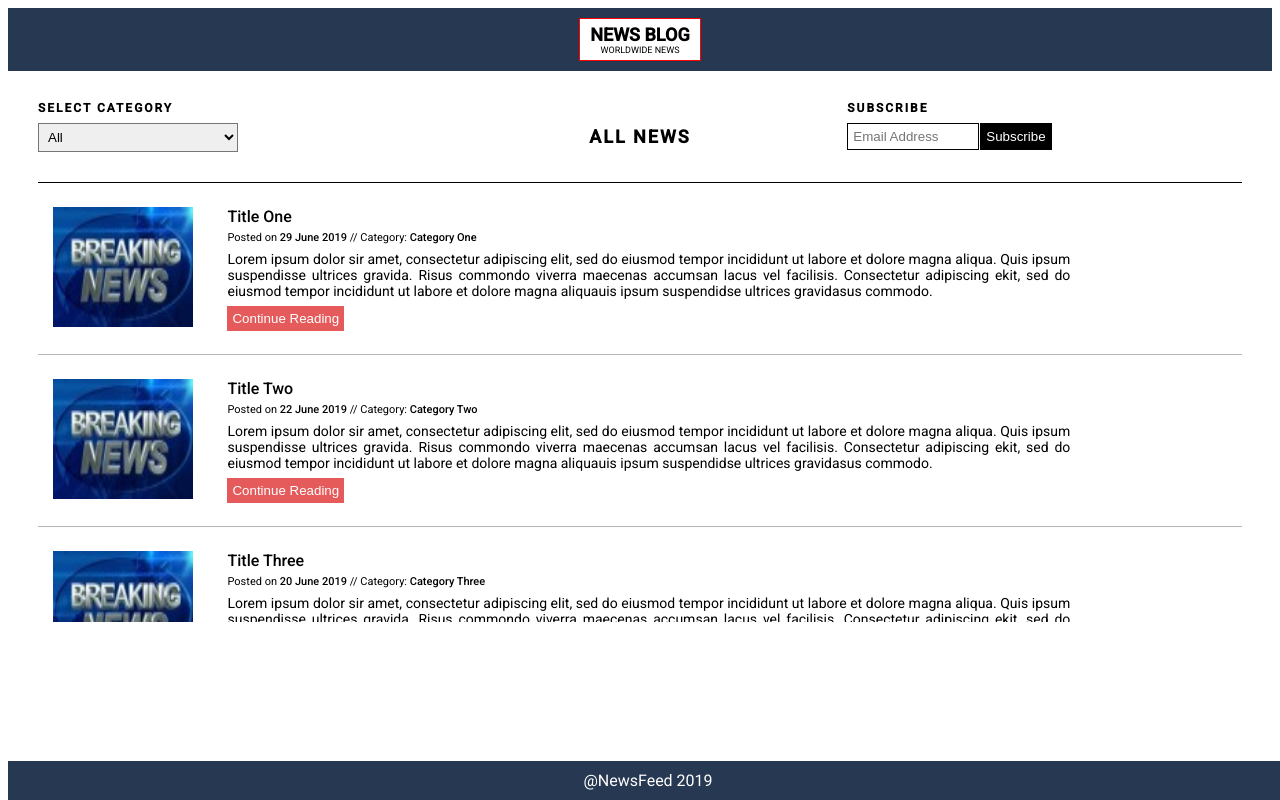
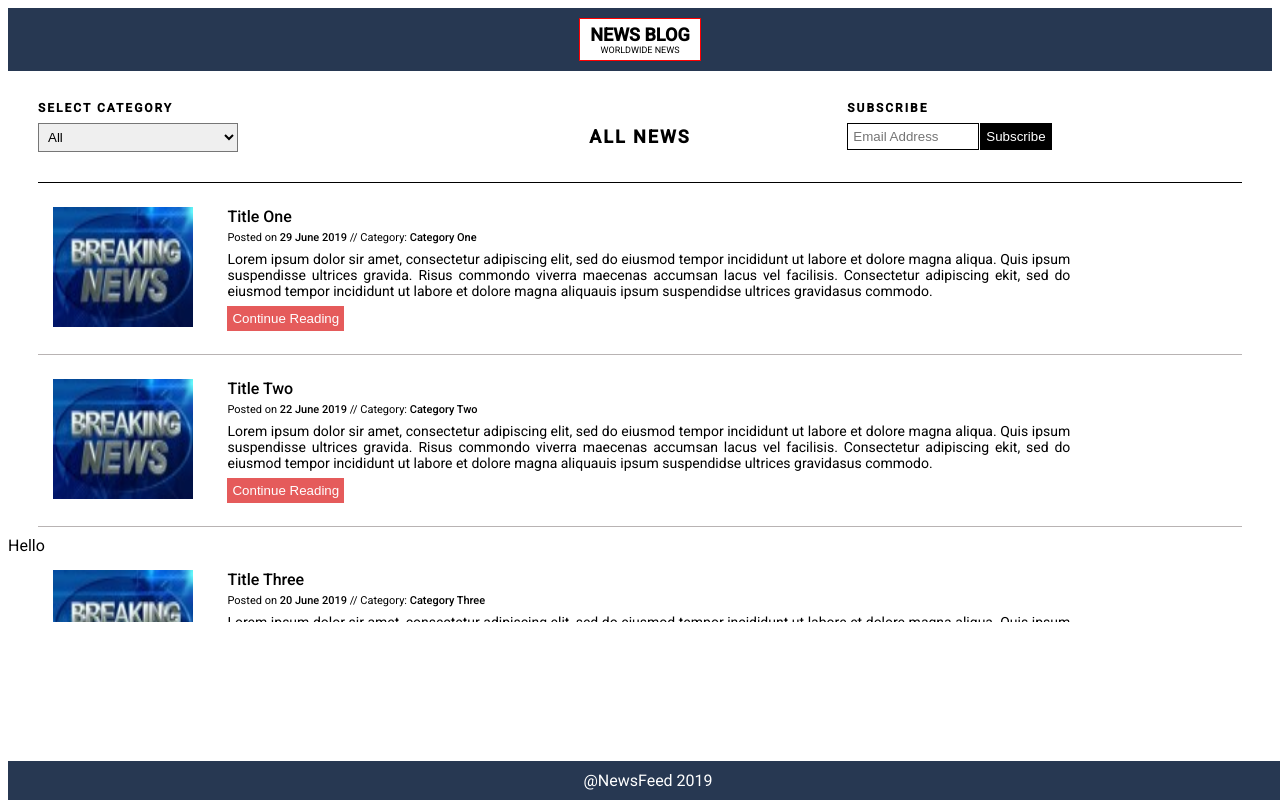
Before and after one commit to mansi-30/HomeTasks, a plain HTML site: page index.html in a window 1280 px wide. Drawn offline with Linux system fonts and the light colour scheme.

Commit message:
branch1 commit

```diff
--- a/index.html
+++ b/index.html
@@ -73,7 +73,7 @@
                         maecenas accumsan lacus vel facilisis. Consectetur adipiscing ekit, sed do eiusmod tempor
                         incididunt ut labore et dolore magna aliquauis ipsum suspendidse ultrices gravidasus commodo.
                         <span id="readmore1" class="para">
-                            Lorem ipsum dolor sir amet, consectetur adipiscing elit, sed do eiusmod tempor incididunt ut
+                            Lorem  ipsum dolor sir amet, consectetur adipiscing elit, sed do eiusmod tempor incididunt ut
                         labore et dolore magna aliqua. Quis ipsum suspendisse ultrices gravida. Risus commondo viverra
                         maecenas accumsan lacus vel facilisis. Consectetur adipiscing ekit, sed do eiusmod tempor
                         incididunt ut labore et dolore magna aliquauis ipsum suspendidse ultrices gravidasus commodo.
@@ -129,6 +129,7 @@
 
         </div>
         <hr class="hr-blog" id="hr2" >
+            <div>Hello</div>
         <div class="row" id="category3"  style="margin-left: 30px;margin-right: 30px;">
             <div class="col-1 col-s-1 menu">
                 <img src="./news-img (1).jpg" class="img">
@@ -143,6 +144,7 @@
                         Posted on <span class="bold">20 June 2019</span> // Category: <span class="bold">Category
                             Three</span>
                     </div>
+
                     <div class="blog-body">
                         Lorem ipsum dolor sir amet, consectetur adipiscing elit, sed do eiusmod tempor incididunt ut
                         labore et dolore magna aliqua. Quis ipsum suspendisse ultrices gravida. Risus commondo viverra
```
